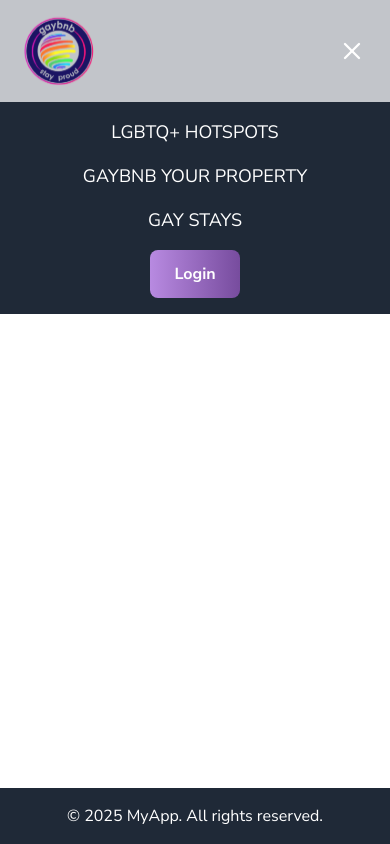
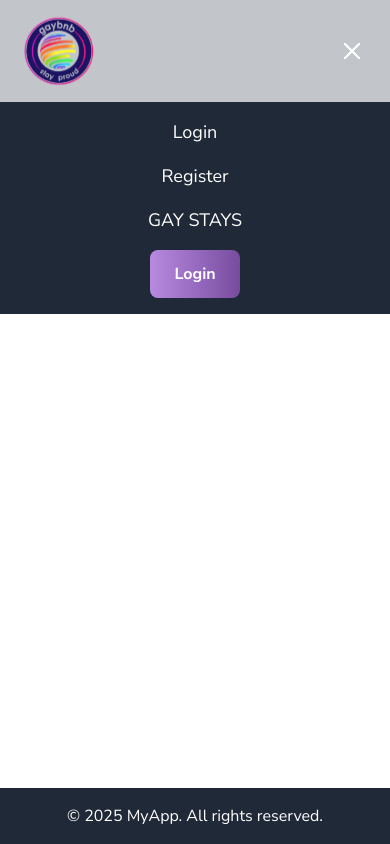
Before and after one commit to zeshanjaffer/gayBnB_Front-End, a Next.js app: page / in a window 390 px wide. Both pictures are taken after a click on the button 352 px from the left and 51 px from the top of the page. Built offline with nearby package versions, Linux system fonts and the light colour scheme.

Commit message:
Your commit message

```diff
--- a/src/components/navbar.tsx
+++ b/src/components/navbar.tsx
@@ -43,8 +43,8 @@
       {/* Mobile Dropdown Menu */}
       {isOpen && (
         <div className="md:hidden bg-gray-800 text-white flex flex-col items-center space-y-4 py-4">
-          <Link href="/" className="text-lg" onClick={() => setIsOpen(false)}>LGBTQ+ HOTSPOTS</Link>
-          <Link href="/" className="text-lg" onClick={() => setIsOpen(false)}>GAYBNB YOUR PROPERTY</Link>
+          <Link href="/login" className="text-lg" onClick={() => setIsOpen(false)}>Login</Link>
+          <Link href="/register" className="text-lg" onClick={() => setIsOpen(false)}>Register</Link>
           <Link href="/" className="text-lg" onClick={() => setIsOpen(false)}>GAY STAYS</Link>
           <button className="bg-gradient-to-r from-[#B88AE1] to-[#774C9E] px-6 py-3 rounded-lg font-bold">
             Login
```
